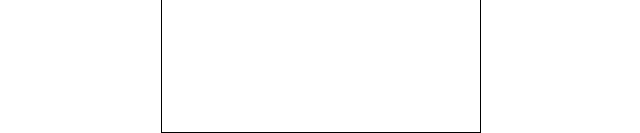
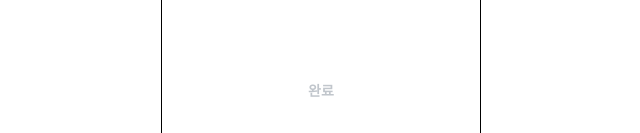
Before and after one commit to Gwasuwon-shot/Tutice_Client, a React (Vite) app: page /signup in a window 1280 px wide. Shown: the part 667-800 px from the top of the page, without its empty margins (319-959 px from the left). Built offline with nearby package versions, Linux system fonts and the light colour scheme; a web font is replaced by a local one.

Commit message:
[ feat ] 버튼 추가

```diff
--- a/src/components/signup/Role.tsx
+++ b/src/components/signup/Role.tsx
@@ -2,7 +2,7 @@ import React from "react";
 import { styled } from "styled-components";
 import RoleCheckSignupIc from "../../assets/icon/RoleCheckSignupIc.svg";
 import RoleNoneCheckSignupIc from "../../assets/icon/RoleNoneCheckSignupIc.svg";
-// import BottomButton from "../common/BottomButton";
+import BottomButton from "../common/BottomButton";
 
 export default function Role() {
   return (
@@ -29,7 +29,7 @@ export default function Role() {
             <RadioSubName htmlFor="parent"> 자녀의 수업 출결을 꼼꼼하게 확인 받고 싶다면! </RadioSubName>
           </TextWrapper>
         </RoleRapper>
-        {/* <BottomButton children="완료" /> */}
+        <BottomButton children="완료" />
       </Container>
     </>
   );
```
